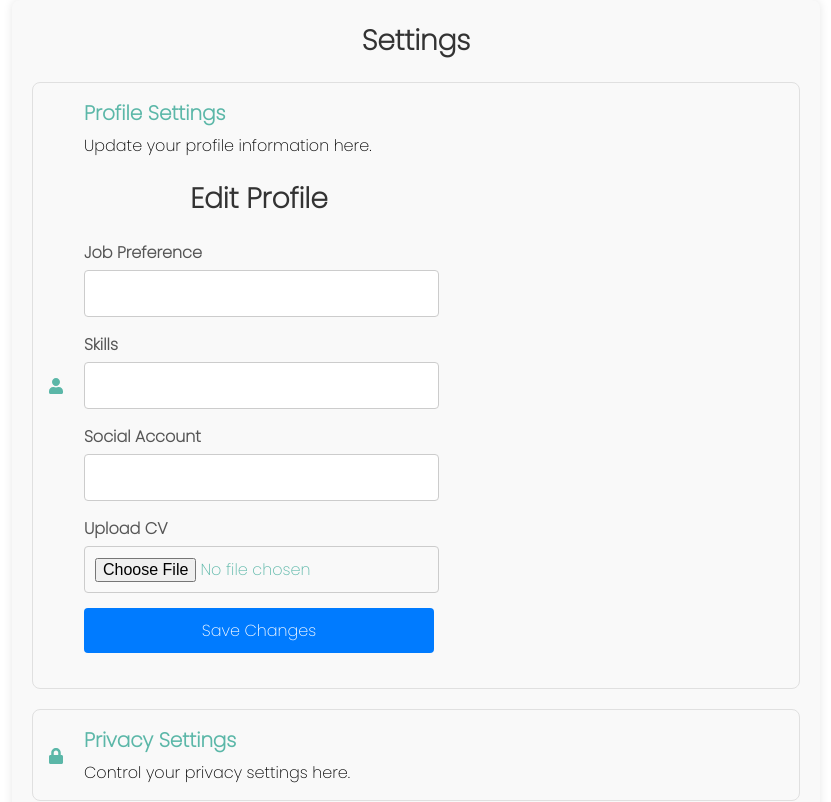
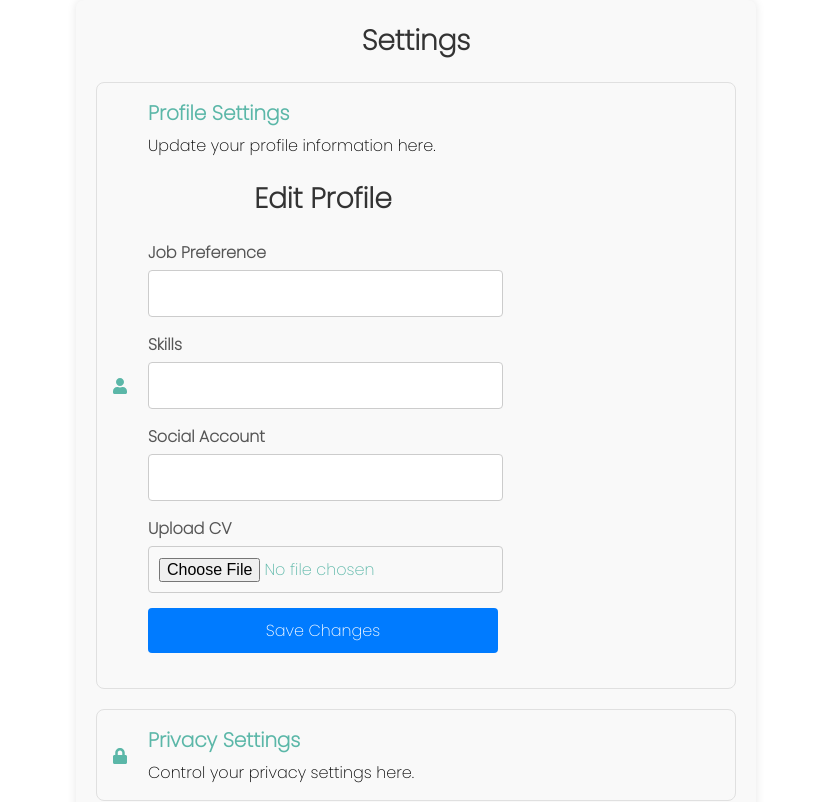
Before and after one commit to neupsulav/professional_networking_platform, a React (Create React App) app in the folder frontend/: page /settings in a window 1280 px wide. Shown: the top 802 px of the page, without its empty margins (224-1055 px from the left). Built offline with nearby package versions, Linux system fonts and the light colour scheme.

Commit message:
Minor changes

```diff
--- a/frontend/src/index.css
+++ b/frontend/src/index.css
@@ -1798,7 +1798,7 @@ body::-webkit-scrollbar {
 /* settings */
 
 .settings-container {
-  width: 800px;
+  /* width: 800px; */
   margin: 20px;
   padding: 20px;
   background-color: var(--secondary-color);
@@ -1900,7 +1900,6 @@ body::-webkit-scrollbar {
   background-color: var(--primary-color);
 }
 
-
 /* Dark mode styles */
 /* .dark-mode .settings-container {
   background-color: #333;
@@ -1946,7 +1945,7 @@ body::-webkit-scrollbar {
 
 /* for update profile */
 .settings-container {
-  width: 60%;
+  width: 50%;
   margin: 0 auto;
   padding: 20px;
   background-color: #f9f9f9;
@@ -1954,7 +1953,8 @@ body::-webkit-scrollbar {
   box-shadow: 0px 0px 10px rgba(0, 0, 0, 0.1);
 }
 
-h1, h2 {
+h1,
+h2 {
   text-align: center;
   color: #333;
 }
--- a/frontend/src/pages/Home.jsx
+++ b/frontend/src/pages/Home.jsx
@@ -1,4 +1,5 @@
-import React, { useState } from "react";
+/* eslint-disable react-hooks/exhaustive-deps */
+import React, { useEffect, useState } from "react";
 import Sidebar from "../components/Sidebar";
 import Newsfeed from "../components/Newsfeed";
 import SuggestionBar from "../components/SuggestionBar";
@@ -10,10 +11,34 @@ import { RxHamburgerMenu } from "react-icons/rx";
 import CompanyProfile from "../components/CompanyProfile";
 // import UserProfile from "../components/userProfile";
 import Settings from "../components/settings";
+import Cookies from "universal-cookie";
+// import { useNavigate } from "react-router-dom";
 
 const Home = () => {
+  // const navigate = useNavigate();
+
   const [selectedPath, setSelectedPath] = useState(0);
   const [isSidebarActive, setIsSidebarActive] = useState(false);
+
+  // for accountType cookie value
+  const [cookieValueAccType, setCookieValueAccType] = useState("");
+
+  // for cookies
+  const cookies = new Cookies();
+  useEffect(() => {
+    const value = cookies.get("accounttype");
+    setCookieValueAccType(value || "No cookie found");
+  }, []);
+
+  console.log(cookieValueAccType);
+
+  // const cookieToken = cookies.get("jwttoken");
+
+  // const protectPath = () => {
+  //   if (!cookieToken) {
+  //     navigate("/login");
+  //   }
+  // };
 
   //   to navigate using sidebar options
   const navigateComponents = () => {
```
Also changed, not shown: frontend/src/components/settings.jsx (+4 -3 lines).
